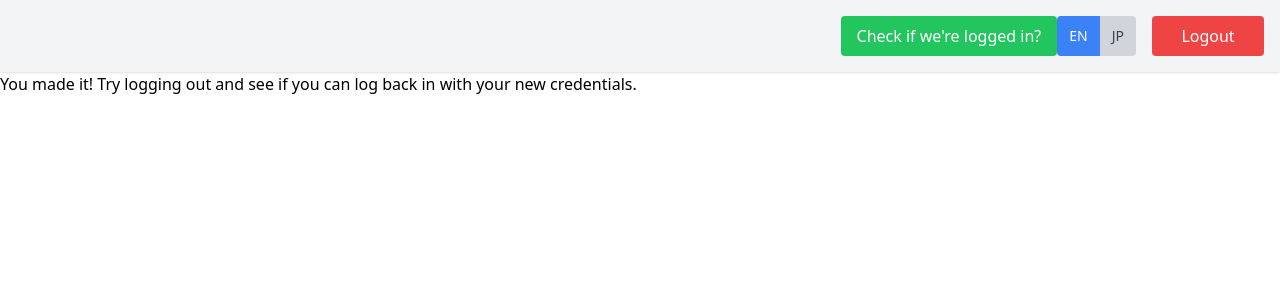
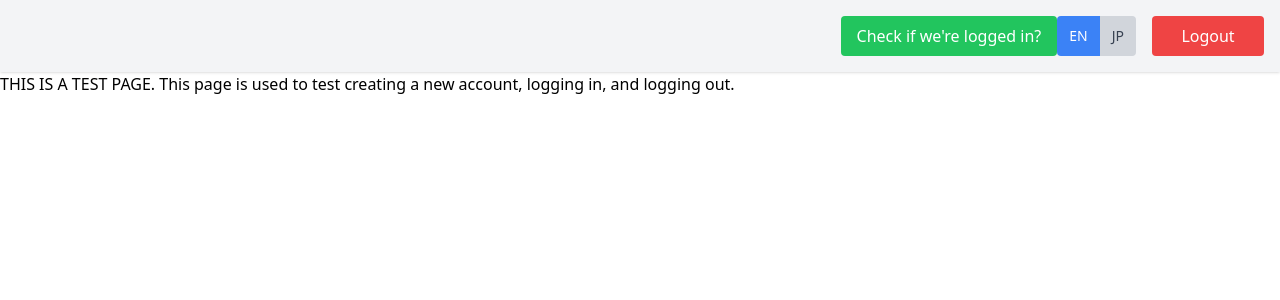
Before and after one commit to CC36-Team-Cherry/Frontend, a Vue app in the folder Breeze/: page /logintest in a window 1280 px wide. Shown: the top 300 px of the page. Built offline with nearby package versions, Linux system fonts and the light colour scheme; the HTML template or start-up script is replaced by a standard one.

Commit message:
chore: update text on test page

```diff
--- a/Breeze/src/components/authorization/LoginTest.vue
+++ b/Breeze/src/components/authorization/LoginTest.vue
@@ -1,5 +1,5 @@
 <template>
-    <div>You made it! Try logging out and see if you can log back in with your new credentials.</div>
+    <div>THIS IS A TEST PAGE. This page is used to test creating a new account, logging in, and logging out.</div>
 </template>
 
 
```
